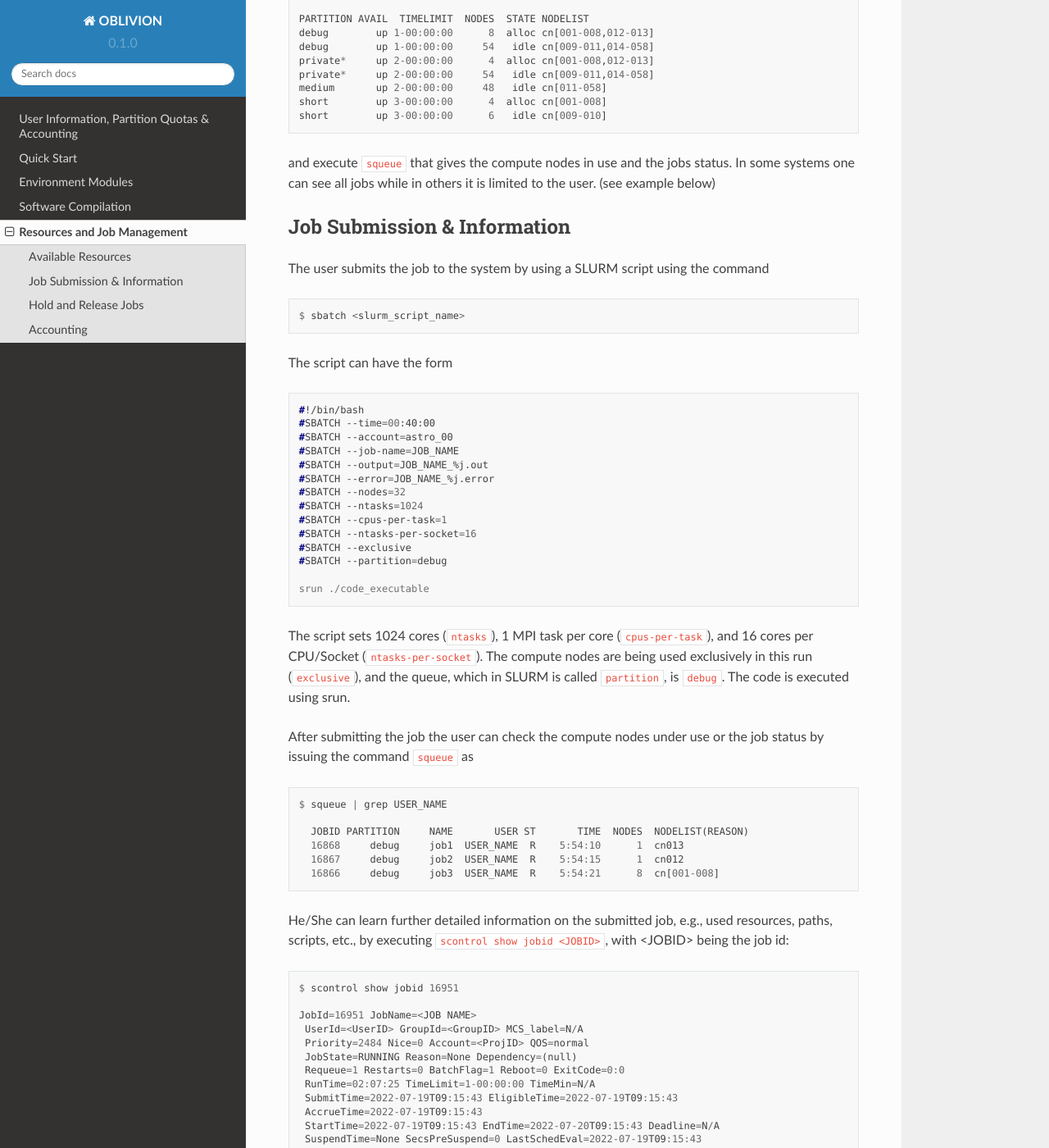
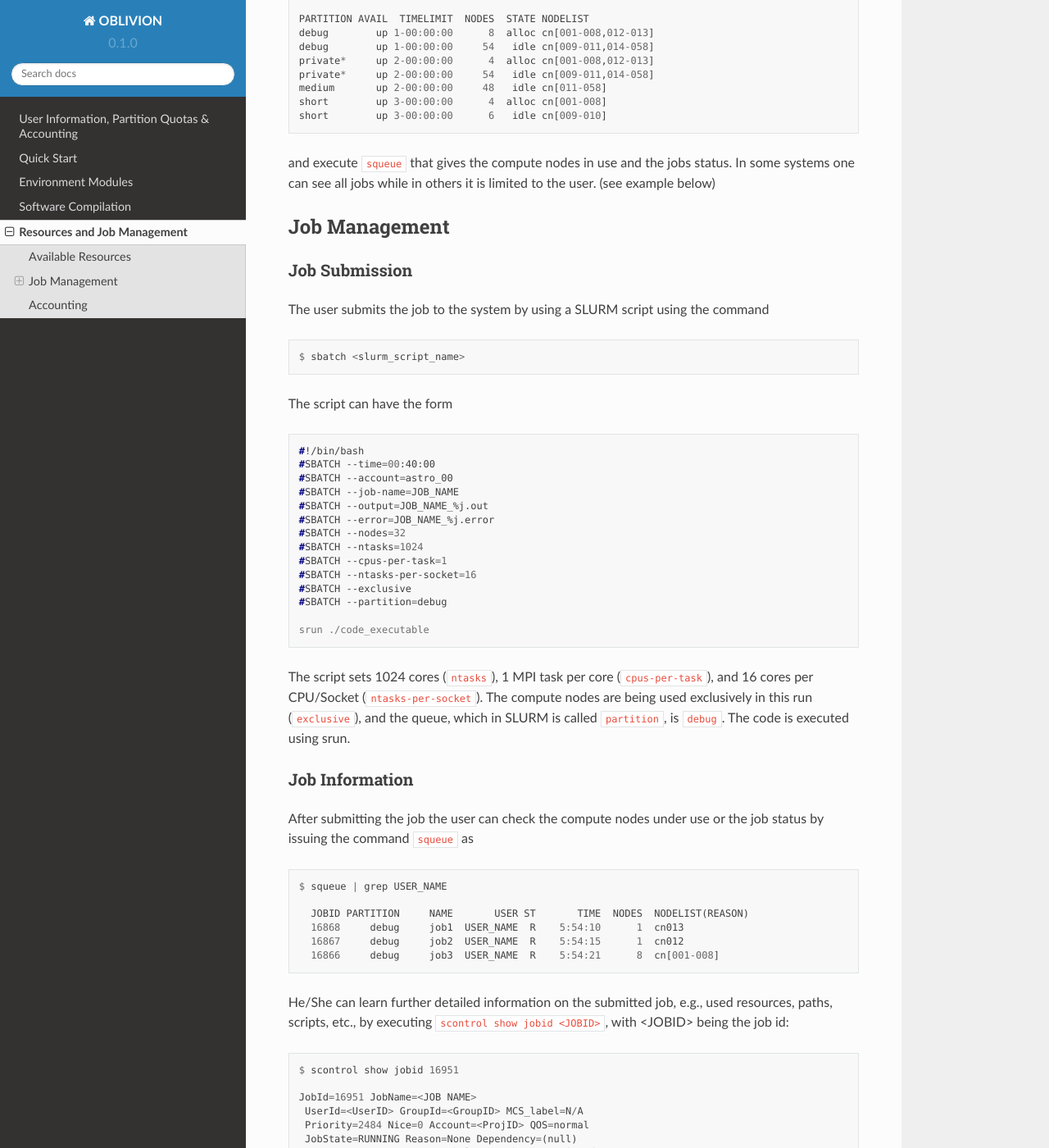
Before and after one commit to mavillez/Oblivion, a Sphinx documentation site: the page built from docs/source/management.rst, in a window 1280 px wide and 1400 px high, scrolled down 464 px. Shown: the whole window at 82% size. Built offline with Sphinx 7.4.7 and the Read the Docs theme 2.0.0, drawn with Linux system fonts in a browser that asks for light colours.

Commit message:
Update management.rst

```diff
--- a/docs/source/management.rst
+++ b/docs/source/management.rst
@@ -27,9 +27,11 @@ To check the available resources the user should execute ``sinfo``
 
 and execute ``squeue`` that gives the compute nodes in use and the jobs status. In some systems one can see all jobs while in others it is limited to the user. (see example below)
 
+Job Management
+--------------
 
-Job Submission & Information
-----------------------------
+Job Submission
+~~~~~~~~~~~~~~
 
 The user submits the job to the system by using a SLURM script using the command
 
@@ -57,6 +59,9 @@ The script can have the form
   srun ./code_executable
 
 The script sets 1024 cores (``ntasks``), 1 MPI task per core (``cpus-per-task``), and 16 cores per CPU/Socket (``ntasks-per-socket``). The compute nodes are being used exclusively in this run (``exclusive``), and the queue, which in SLURM is called ``partition``, is ``debug``. The code is executed using srun.
+
+Job Information
+~~~~~~~~~~~~~~~
 
 After submitting the job the user can check the compute nodes under use or the job status by issuing the command ``squeue`` as
 
@@ -102,8 +107,9 @@ He/She can learn further detailed information on the submitted job, e.g., used r
    StdOut=<PROJECT_PATH>/<USER_FOLDERS>/slurm-16951.out
    Power=
 
+
 Hold and Release Jobs
----------------------
+~~~~~~~~~~~~~~~~~~~~~
 
 Submitted jobs that are not running yet, because they are in a pending state, can be put on hold by using the command
 
```
